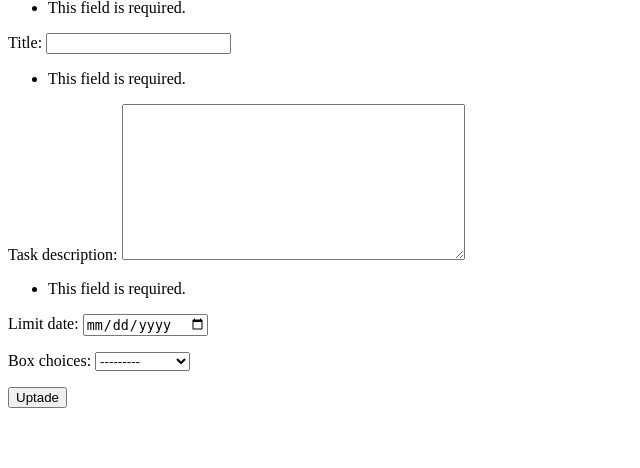
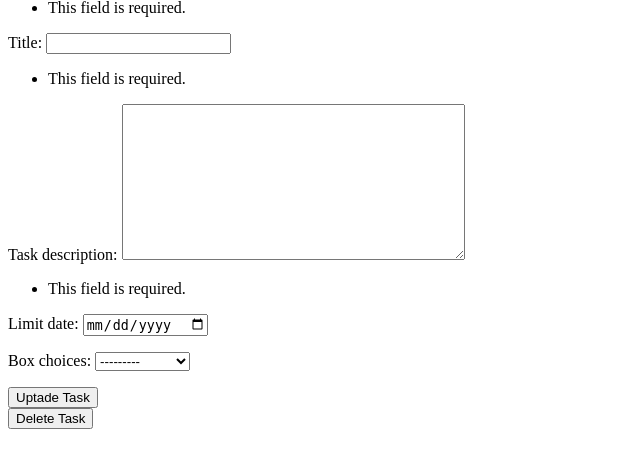
Before and after one commit to Julianhndz/ToDo, a Django app: page /list/1/ in a window 1280 px wide. Shown: the part 273-741 px from the top of the page, without its empty margins (0-640 px from the left). Run offline with Django 3.2, Linux system fonts and the light colour scheme; a user stored in the database is signed in; tables that the repository leaves empty hold one stand-in row (values such as "Sample post").

Commit message:
Se añade funcionalidad de eliminar tarea

```diff
--- a/ToDoList/Tasks/templates/task/detail.html
+++ b/ToDoList/Tasks/templates/task/detail.html
@@ -2,12 +2,17 @@
 {% block content %}
 <h1>Task Detail</h1>
 <h3>{{ task.title }}</h3>
-{{ error }}
     <form action="" method="POST">
         {% csrf_token %}
         {{ form.as_p }}
         <button>
-            Uptade
+            Uptade Task
+        </button>
+    </form>
+    <form action="{% url 'taskDelete' task.id %}" method="POST">
+        {% csrf_token %}
+        <button>
+            Delete Task
         </button>
     </form>
 {% endblock  %}
--- a/ToDoList/Tasks/urls.py
+++ b/ToDoList/Tasks/urls.py
@@ -7,6 +7,7 @@ urlpatterns = [
     path("create/", views.createTask, name="create_task"),
     path("list/", views.listTask, name="list"),
     path("list/<int:taskid>/", views.taskDetail, name="taskDetail"),
+    path("list/<int:taskid>/delete/", views.deleteTask, name="taskDelete"),
     path("signup/", views.signUp, name="signup"),
     path("login/", views.log_in, name="login"),
     path("logout/", views.log_out, name="exit"),
--- a/ToDoList/Tasks/views.py
+++ b/ToDoList/Tasks/views.py
@@ -35,6 +35,7 @@ def listTask(request):
     return render(request, "task/list.html", {"tasks" : list_task})
 
 
+@login_required
 def taskDetail(request, taskid):
     if request.method == "GET":
         selectedTask = get_object_or_404(Task, pk=taskid, id_user=request.user)
@@ -49,8 +50,15 @@ def taskDetail(request, taskid):
             return redirect("/list")
         except ValueError:
             return render(request, "task/detail.html", {"task" : selectedTask,
-                                                        "form" : form,
-                                                        "error" : "Error updating task"})
+                                                        "form" : form,})
+
+
+@login_required
+def deleteTask(request, taskid):
+    task = get_object_or_404(Task, pk=taskid, id_user=request.user)
+    if request.method == "POST":
+        task.delete()
+        return redirect("/list")
 
 
 def signUp(request):
```
